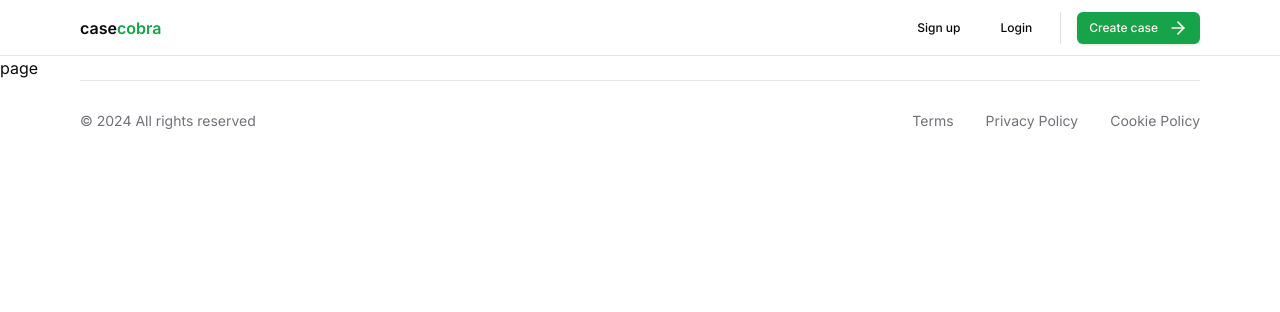
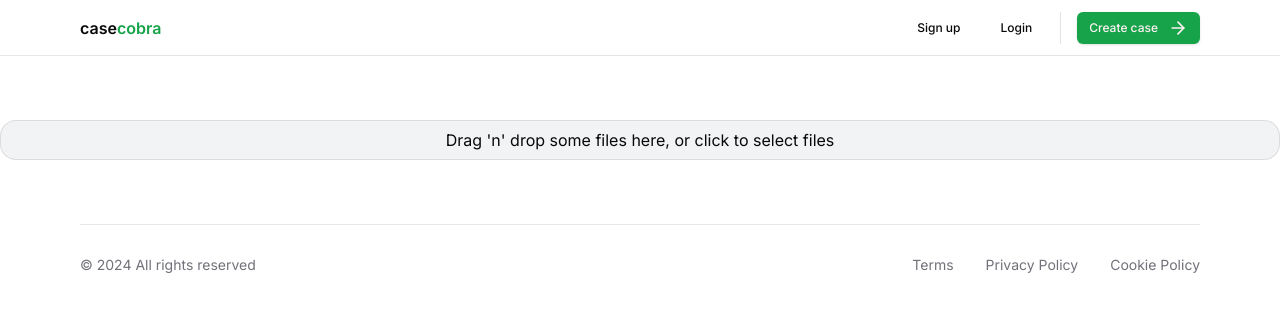
Before and after one commit to imsidkg/cover, a Next.js app: page /configure/upload in a window 1280 px wide. Shown: the top 312 px of the page. Built offline with nearby package versions, Linux system fonts and the light colour scheme; no server answers.

Commit message:
file upload using dropzone introduced

```diff
--- a/package.json
+++ b/package.json
@@ -19,6 +19,7 @@
     "next": "14.2.3",
     "react": "^18",
     "react-dom": "^18",
+    "react-dropzone": "^14.2.3",
     "tailwind-merge": "^2.3.0",
     "tailwindcss-animate": "^1.0.7"
   },
--- a/src/app/configure/upload/page.tsx
+++ b/src/app/configure/upload/page.tsx
@@ -1,11 +1,44 @@
-import React from 'react'
+'use client'
+import { cn } from "@/lib/utils";
+import React, { useState } from "react";
+import Dropzone from "react-dropzone";
 
-type Props = {}
+type Props = {};
 
 const page = (props: Props) => {
+  const [isDragOver, setIsDragOver] = useState<boolean>(false);
+  const onDropAccepted = () => {
+    console.log('accepted')
+  };
+  const onDropRejected = () => {};
+
   return (
-    <div>page</div>
-  )
-}
+    <div className={cn(
+      'relative h-full flex-1 my-16 w-full rounded-xl bg-gray-900/5 p-2 ring-1 ring-inset ring-gray-900/10 lg:rounded-2xl flex justify-center flex-col items-center',
+      {
+        'ring-blue-900/25 bg-blue-900/10': isDragOver,
+      }
+    )}>
+      <Dropzone
+        onDropAccepted={onDropAccepted}
+        onDropRejected={onDropRejected}
+        onDragEnter={() => setIsDragOver(true)}
+        onDragLeave={() => setIsDragOver(false)}
+        accept={{
+          "image/jpeg": [".jpeg"],
+          "image/png": [".png"],
+          "image/jpg": [".jpg"],
+        }}
+      >
+        {({ getRootProps, getInputProps }) => (
+          <div {...getRootProps()}>
+            <input {...getInputProps()} />
+            <p>Drag 'n' drop some files here, or click to select files</p>
+          </div>
+        )}
+      </Dropzone>
+    </div>
+  );
+};
 
-export default page
+export default page;
```
Also changed, not shown: 1 other file (tests, documents, lock files or other folders).
